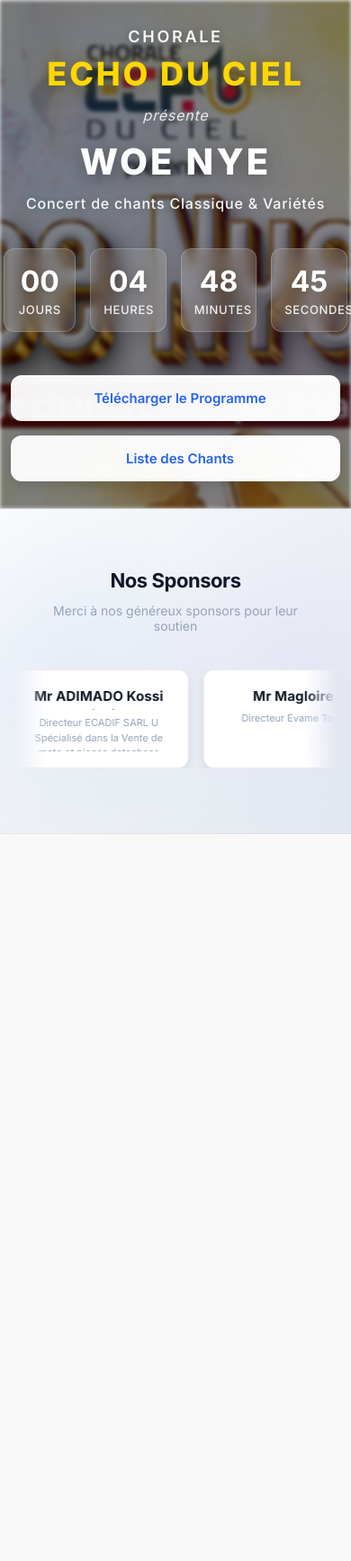
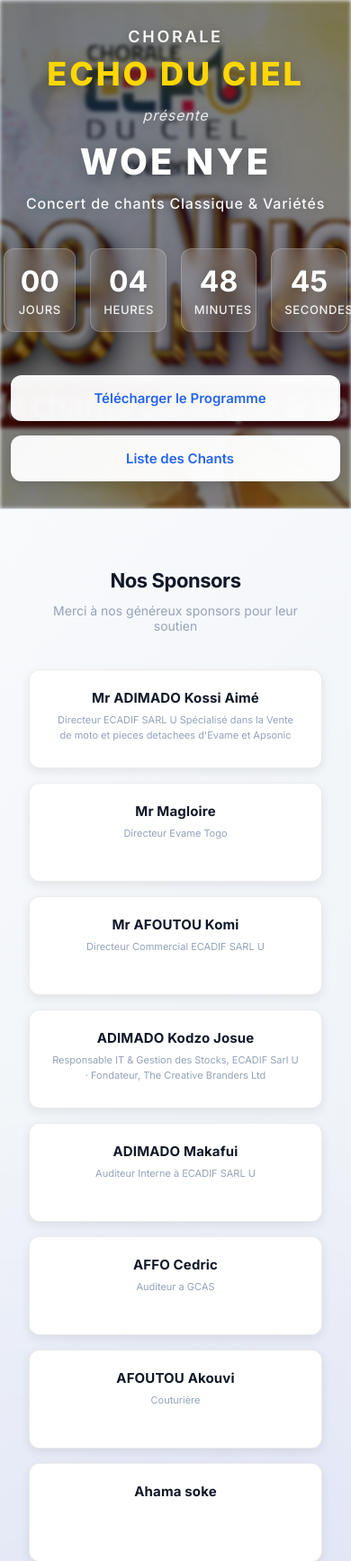
Before and after one commit to josueadimado/echo_du_ciel, a Django app: page / in a window 390 px wide. Shown: the top 1735 px of the page at 90% size. Before the commit the page ends 927 px from the top, so only its background shows below. Run offline with Django 4.2, Linux system fonts and the light colour scheme; some libraries are stand-ins or nearby versions.

Commit message:
Optimize server performance: add caching, exclude huge images, and convert sponsors to grid layout
- Add image path caching to avoid scanning on every request
- Exclude huge image files (11-12MB) from slider/gallery for faster loading
- Convert sponsors section from scrolling slider to static grid layout
- Add LocMemCache for development performance
- Optimize image selection to prefer smaller files
- Improve user experience with all sponsors visible at once

```diff
--- a/lyrics/templates/lyrics/setlist.html
+++ b/lyrics/templates/lyrics/setlist.html
@@ -715,53 +715,27 @@
             margin: 0 auto;
         }
 
-        .sponsors-slider {
+        .sponsors-grid {
+            display: grid;
+            grid-template-columns: repeat(auto-fit, minmax(280px, 1fr));
+            gap: 24px;
+            padding: 20px 0;
             position: relative;
-            width: 100%;
-            overflow: hidden;
-            padding: 30px 0;
-            mask-image: linear-gradient(
-                to right,
-                transparent 0%,
-                black 10%,
-                black 90%,
-                transparent 100%
-            );
-            -webkit-mask-image: linear-gradient(
-                to right,
-                transparent 0%,
-                black 10%,
-                black 90%,
-                transparent 100%
-            );
-        }
-
-        .sponsors-track {
-            display: flex;
-            gap: 80px;
-            animation: scroll-sponsors 40s linear infinite;
-            will-change: transform;
-            align-items: center;
-        }
-
-        .sponsors-track:hover {
-            animation-play-state: paused;
+            z-index: 1;
         }
 
         .partner-item {
-            flex-shrink: 0;
             display: flex;
             flex-direction: column;
             align-items: center;
             justify-content: center;
-            padding: 28px 36px;
+            padding: 28px 32px;
             background-color: var(--card);
             border-radius: var(--radius-xl);
             border: 1px solid var(--border);
             box-shadow: 0 4px 12px rgba(0, 0, 0, 0.08);
             transition: all 0.3s ease;
-            width: 280px;
-            height: 140px;
+            min-height: 140px;
             position: relative;
         }
 
@@ -814,15 +788,6 @@
             color: var(--foreground);
         }
 
-        @keyframes scroll-sponsors {
-            0% {
-                transform: translateX(0);
-            }
-            100% {
-                transform: translateX(-50%);
-            }
-        }
-
         @media (max-width: 768px) {
             .sponsors-section {
                 padding: 40px 0;
@@ -840,14 +805,15 @@
                 font-size: 14px;
             }
 
-            .sponsors-slider {
+            .sponsors-grid {
+                grid-template-columns: repeat(auto-fit, minmax(240px, 1fr));
+                gap: 20px;
                 padding: 0 20px;
             }
 
             .partner-item {
-                width: 220px;
-                height: 120px;
-                padding: 20px 24px;
+                min-height: 120px;
+                padding: 24px 28px;
             }
 
             .partner-name {
@@ -860,10 +826,6 @@
                 font-size: 12px;
                 -webkit-line-clamp: 3;
             }
-
-            .sponsors-track {
-                gap: 20px;
-            }
         }
 
         @media (max-width: 480px) {
@@ -875,10 +837,15 @@
                 font-size: 22px;
             }
 
+            .sponsors-grid {
+                grid-template-columns: 1fr;
+                gap: 16px;
+                padding: 0 16px;
+            }
+
             .partner-item {
-                width: 200px;
-                height: 110px;
-                padding: 18px 20px;
+                min-height: 110px;
+                padding: 20px 24px;
             }
 
             .partner-name {
@@ -890,10 +857,6 @@
             .partner-role {
                 font-size: 11px;
                 -webkit-line-clamp: 3;
-            }
-
-            .sponsors-track {
-                gap: 16px;
             }
         }
     </style>
@@ -975,8 +938,7 @@
                     <h2>Nos Sponsors</h2>
                     <p>Merci à nos généreux sponsors pour leur soutien</p>
                 </div>
-                <div class="sponsors-slider">
-                    <div class="sponsors-track">
+                <div class="sponsors-grid">
                     {% for partner in partners %}
                     <div class="partner-item">
                         <div class="partner-name">{{ partner.name|default:"" }}</div>
@@ -987,18 +949,6 @@
                         {% endif %}
                     </div>
                     {% endfor %}
-                        <!-- Duplicate for seamless loop -->
-                        {% for partner in partners %}
-                        <div class="partner-item">
-                            <div class="partner-name">{{ partner.name|default:"" }}</div>
-                            {% if partner.role %}
-                            <div class="partner-role">{{ partner.role }}</div>
-                            {% else %}
-                            <div class="partner-role" style="visibility: hidden;">&nbsp;</div>
-                            {% endif %}
-                        </div>
-                        {% endfor %}
-                    </div>
                 </div>
             </div>
         </section>
--- a/lyrics/views.py
+++ b/lyrics/views.py
@@ -14,68 +14,112 @@ def setlist_view(request):
     Home page showing the setlist (list of all songs).
     This is what the QR code should point to.
     """
-    songs = Song.objects.all()
-    # Find available images from the choir
+    # Optimized: Cache image detection to avoid scanning on every request
     import os
+    from django.core.cache import cache
     from django.conf import settings
-    static_images_dir = os.path.join(settings.BASE_DIR, 'lyrics', 'static', 'lyrics', 'images')
 
-    # Get all image files
-    available_images = []
-    program_image = None
+    # Cache key for image paths
+    cache_key = 'setlist_images'
+    cached_data = cache.get(cache_key)
 
-    if os.path.exists(static_images_dir):
-        # Priority: look for the specific program image first
-        program_keywords = [
-            'program origina',  # Specific program image
-            'program original',
-            'whatsapp image 2026-01-02 at 11.31.38',  # Specific program image
-            'program', 'programme', 'poster', 'affiche',
-            'ft', 'gtt', 'gsrz', 'fghft'
-        ]
+    if cached_data is None:
+        # Find available images from the choir (only if not cached)
+        static_images_dir = os.path.join(settings.BASE_DIR, 'lyrics', 'static', 'lyrics', 'images')
 
-        # First pass: look for specific program image or keywords
-        for filename in os.listdir(static_images_dir):
-            if filename.lower().endswith(('.jpg', '.jpeg', '.png', '.gif')):
-                full_path = f'lyrics/images/{filename}'
-                available_images.append(full_path)
+        # Get all image files
+        available_images = []
+        program_image = None
 
-                filename_lower = filename.lower()
-                # Check for specific program image first
-                if 'program origina' in filename_lower or 'program original' in filename_lower:
-                    program_image = full_path
-                elif not program_image and 'whatsapp image 2026-01-02 at 11.31.38' in filename_lower:
-                    program_image = full_path
-                elif not program_image and any(keyword in filename_lower for keyword in program_keywords[3:]):
-                    program_image = full_path
+        if os.path.exists(static_images_dir):
+            # Priority: look for the specific program image first
+            program_keywords = [
+                'program origina',  # Specific program image
+                'program original',
+                'whatsapp image 2026-01-02 at 11.31.38',  # Specific program image
+                'program', 'programme', 'poster', 'affiche',
+                'ft', 'gtt', 'gsrz', 'fghft'
+            ]
 
-        # Second pass: if no program found, use the largest image file
-        if not program_image and available_images:
-            try:
-                image_sizes = []
+            # First pass: look for specific program image or keywords
+            for filename in os.listdir(static_images_dir):
+                if filename.lower().endswith(('.jpg', '.jpeg', '.png', '.gif')):
+                    full_path = f'lyrics/images/{filename}'
+                    available_images.append(full_path)
+
+                    filename_lower = filename.lower()
+                    # Check for specific program image first
+                    if 'program origina' in filename_lower or 'program original' in filename_lower:
+                        program_image = full_path
+                    elif not program_image and 'whatsapp image 2026-01-02 at 11.31.38' in filename_lower:
+                        program_image = full_path
+                    elif not program_image and any(keyword in filename_lower for keyword in program_keywords[3:]):
+                        program_image = full_path
+
+            # Second pass: if no program found, use first non-large image or skip size check
+            if not program_image and available_images:
+                # Skip large images (likely photos) - prefer smaller ones
+                # Just use the first image that's not obviously a photo
                 for img_path in available_images:
-                    img_file = os.path.join(static_images_dir, os.path.basename(img_path))
-                    if os.path.exists(img_file):
-                        size = os.path.getsize(img_file)
-                        image_sizes.append((size, img_path))
-                if image_sizes:
-                    image_sizes.sort(reverse=True)
-                    program_image = image_sizes[0][1]
-            except:
-                pass
+                    filename = os.path.basename(img_path).lower()
+                    # Skip obvious photo filenames
+                    if not any(photo_indicator in filename for photo_indicator in ['dsc_', 'photo', 'img_']):
+                        program_image = img_path
+                        break
+                # If still no program image, just use the first one
+                if not program_image:
+                    program_image = available_images[0]
+
+            # Cache for 1 hour (3600 seconds)
+            cached_data = {
+                'available_images': available_images,
+                'program_image': program_image
+            }
+            cache.set(cache_key, cached_data, 3600)
+        else:
+            cached_data = {'available_images': [], 'program_image': None}
+
+    available_images = cached_data['available_images']
+    program_image = cached_data['program_image']
 
     # Use a different image as hero background (not the program)
+    # Skip huge files (11-12MB) to avoid slow loading
+    huge_files = ['dsc_7294', 'fghft', 'ft.jpg', 'gsrz', 'gtt']
     hero_image = None
     for img in available_images:
         if img != program_image:
-            hero_image = img
-            break
+            filename = os.path.basename(img).lower()
+            # Skip huge files for hero
+            if not any(huge in filename for huge in huge_files):
+                hero_image = img
+                break
 
-    # Gallery: exclude program and hero images
-    gallery_images = [img for img in available_images if img != hero_image and img != program_image][:4]
+    # If no small image found, use first available
+    if not hero_image and available_images:
+        for img in available_images:
+            if img != program_image:
+                hero_image = img
+                break
 
-    # Slider images: exclude program image
-    slider_images = [img for img in available_images if img != program_image]
+    # Gallery: exclude program and hero images, skip huge files
+    gallery_images = []
+    for img in available_images:
+        if img != hero_image and img != program_image:
+            filename = os.path.basename(img).lower()
+            # Skip huge files for gallery
+            if not any(huge in filename for huge in huge_files):
+                gallery_images.append(img)
+                if len(gallery_images) >= 4:
+                    break
+
+    # Slider images: exclude program image and huge files
+    slider_images = []
+    for img in available_images:
+        if img != program_image:
+            filename = os.path.basename(img).lower()
+            # Skip huge files for slider (they're too big to load quickly)
+            if not any(huge in filename for huge in huge_files):
+                slider_images.append(img)
 
     # Get the full URL for QR code generation (will be done client-side)
     # QR code should point to the songs list page
@@ -199,51 +243,34 @@ def program_view(request):
     """
     import os
     import json
+    from django.core.cache import cache
     from django.conf import settings
     from django.http import Http404
 
-    static_images_dir = os.path.join(settings.BASE_DIR, 'lyrics', 'static', 'lyrics', 'images')
-    program_image = None
-    program_text = None
+    # Use cached image data from setlist_view
+    cache_key = 'setlist_images'
+    cached_data = cache.get(cache_key)
 
-    if os.path.exists(static_images_dir):
-        # Look for the specific program image first
-        for filename in os.listdir(static_images_dir):
-            filename_lower = filename.lower()
-            if filename_lower.endswith(('.jpg', '.jpeg', '.png', '.gif')):
-                # Check for specific program image - priority to "Program Origina"
-                if 'program origina' in filename_lower or 'program original' in filename_lower:
-                    program_image = f'lyrics/images/{filename}'
-                    break
-                elif 'whatsapp image 2026-01-02 at 11.31.38' in filename_lower:
-                    program_image = f'lyrics/images/{filename}'
-                    break
+    if cached_data:
+        program_image = cached_data.get('program_image')
+    else:
+        # Fallback: quick scan if cache miss
+        static_images_dir = os.path.join(settings.BASE_DIR, 'lyrics', 'static', 'lyrics', 'images')
+        program_image = None
 
-        # If not found, try other keywords
-        if not program_image:
-            program_keywords = ['program', 'programme', 'poster', 'affiche', 'ft', 'gtt', 'gsrz', 'fghft']
+        if os.path.exists(static_images_dir):
+            # Quick scan for program image
             for filename in os.listdir(static_images_dir):
                 filename_lower = filename.lower()
                 if filename_lower.endswith(('.jpg', '.jpeg', '.png', '.gif')):
-                    if any(keyword in filename_lower for keyword in program_keywords):
+                    if 'program origina' in filename_lower or 'program original' in filename_lower:
+                        program_image = f'lyrics/images/{filename}'
+                        break
+                    elif 'whatsapp image 2026-01-02 at 11.31.38' in filename_lower:
                         program_image = f'lyrics/images/{filename}'
                         break
 
-        # If still not found, use largest file
-        if not program_image:
-            try:
-                image_files = []
-                for filename in os.listdir(static_images_dir):
-                    if filename.lower().endswith(('.jpg', '.jpeg', '.png', '.gif')):
-                        img_file = os.path.join(static_images_dir, filename)
-                        if os.path.exists(img_file):
-                            size = os.path.getsize(img_file)
-                            image_files.append((size, f'lyrics/images/{filename}'))
-                if image_files:
-                    image_files.sort(reverse=True)
-                    program_image = image_files[0][1]
-            except:
-                pass
+    program_text = None
 
     # Try to load extracted text
     program_text_file = os.path.join(settings.BASE_DIR, 'lyrics', 'static', 'lyrics', 'program_text.json')
```
Also changed, not shown: louange_echo/settings.py (+20 -0 lines). Lines whose indentation alone changed are shown as unchanged.
